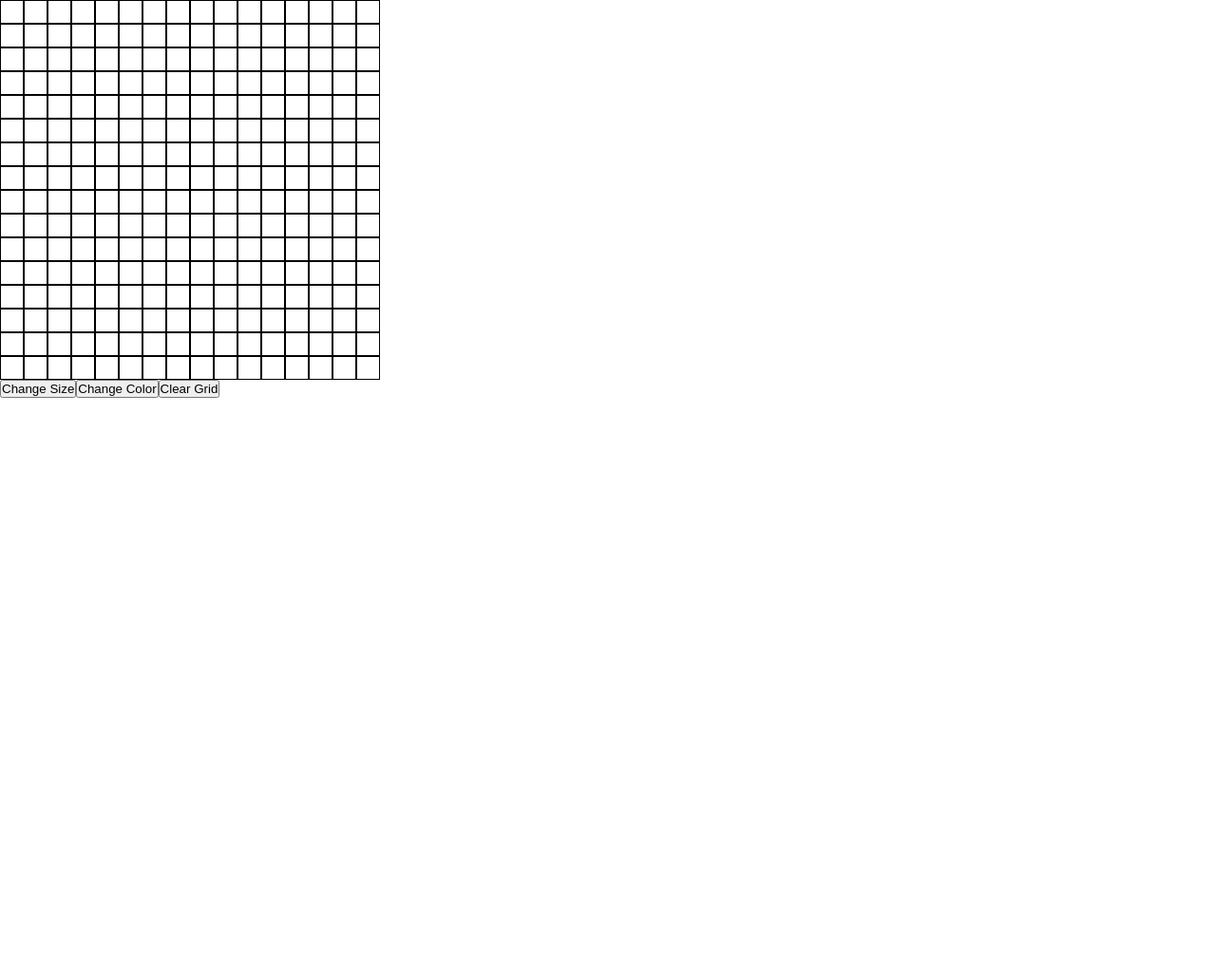
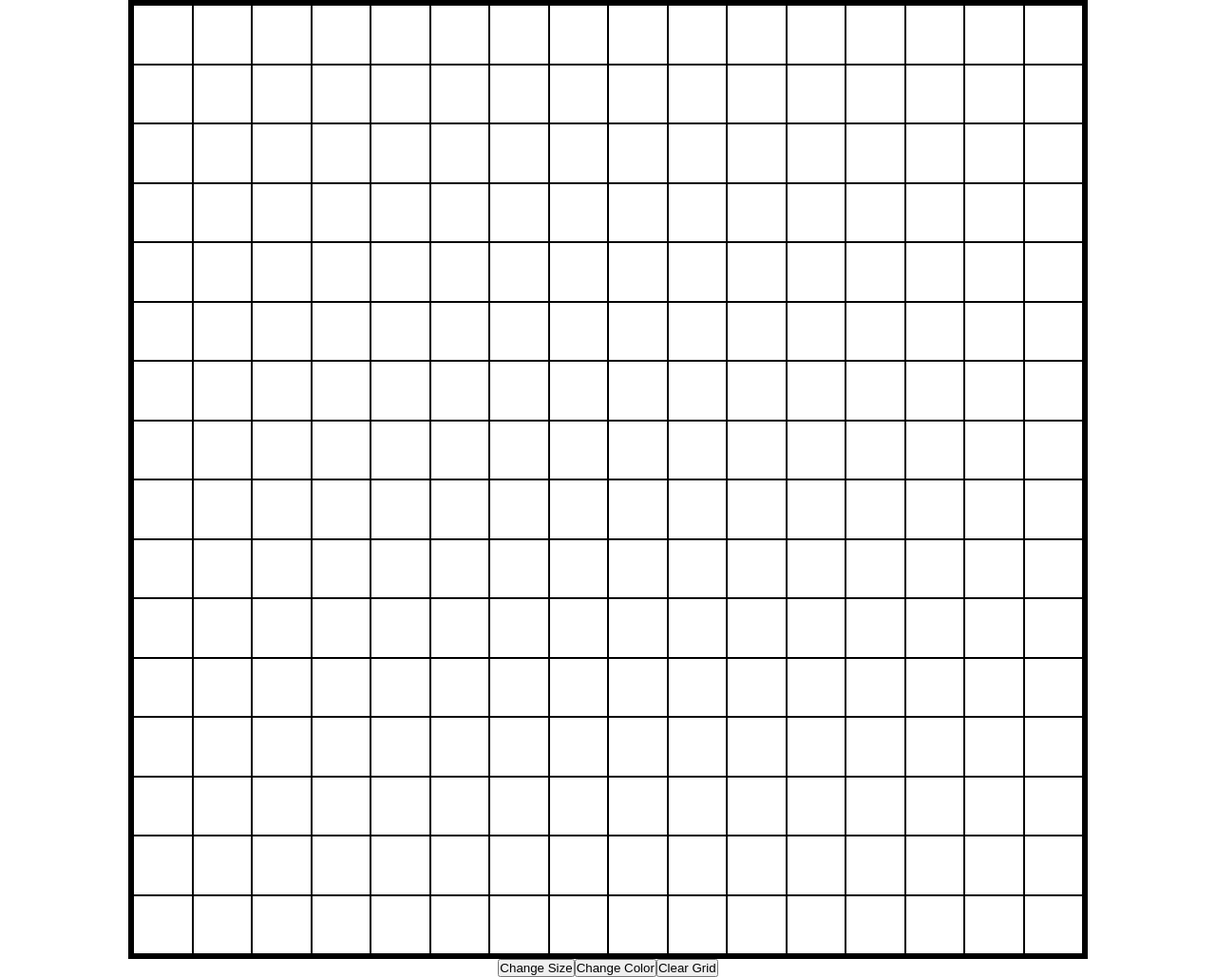
Before and after one commit to TheSmith0803/Etch-a-sketch, a plain HTML site: page index.html in a window 1280 px wide. Shown: the whole page at 95% size. Before the commit the page ends 800 px from the top, so only its background shows below. Drawn offline with Linux system fonts and the light colour scheme.

Commit message:
resized the grid, added function to change grid size

```diff
--- a/app.js
+++ b/app.js
@@ -20,11 +20,15 @@ colorBtn.addEventListener("click", () => {
 
 });
 
+let resizeGrid = () => {
+
+};
+
 // function to make the grid
 let makeGrid = (row, col) => {
     for (i = 0; i < row; i++) {
         for (j = 0; j < col; j++) {
-            const size = 400 / row; //constant value to represent pixel size of container
+            const size = 1000 / row; //constant value to represent pixel size of container
             const div = document.createElement("div");
             div.setAttribute("id", "grid-item");
             div.style.width = size + "px";
--- a/style.css
+++ b/style.css
@@ -9,19 +9,23 @@ body,
 html {
     width: 100%;
     height: 100%;
+    display: flex;
+    flex-direction: column;
+    justify-content: space-evenly;
+    align-items: center;
 }
 
 #container {
     display: flex;
     flex-wrap: wrap;
-    width: 400px;
-    height: 400px;
+    width: 1010px;
+    height: 1010px;
+    border: 5px solid black;
 }
 
 #options {
     display: flex;
 }
-
 #grid-item {
     border: 1px solid black;
 }
```
